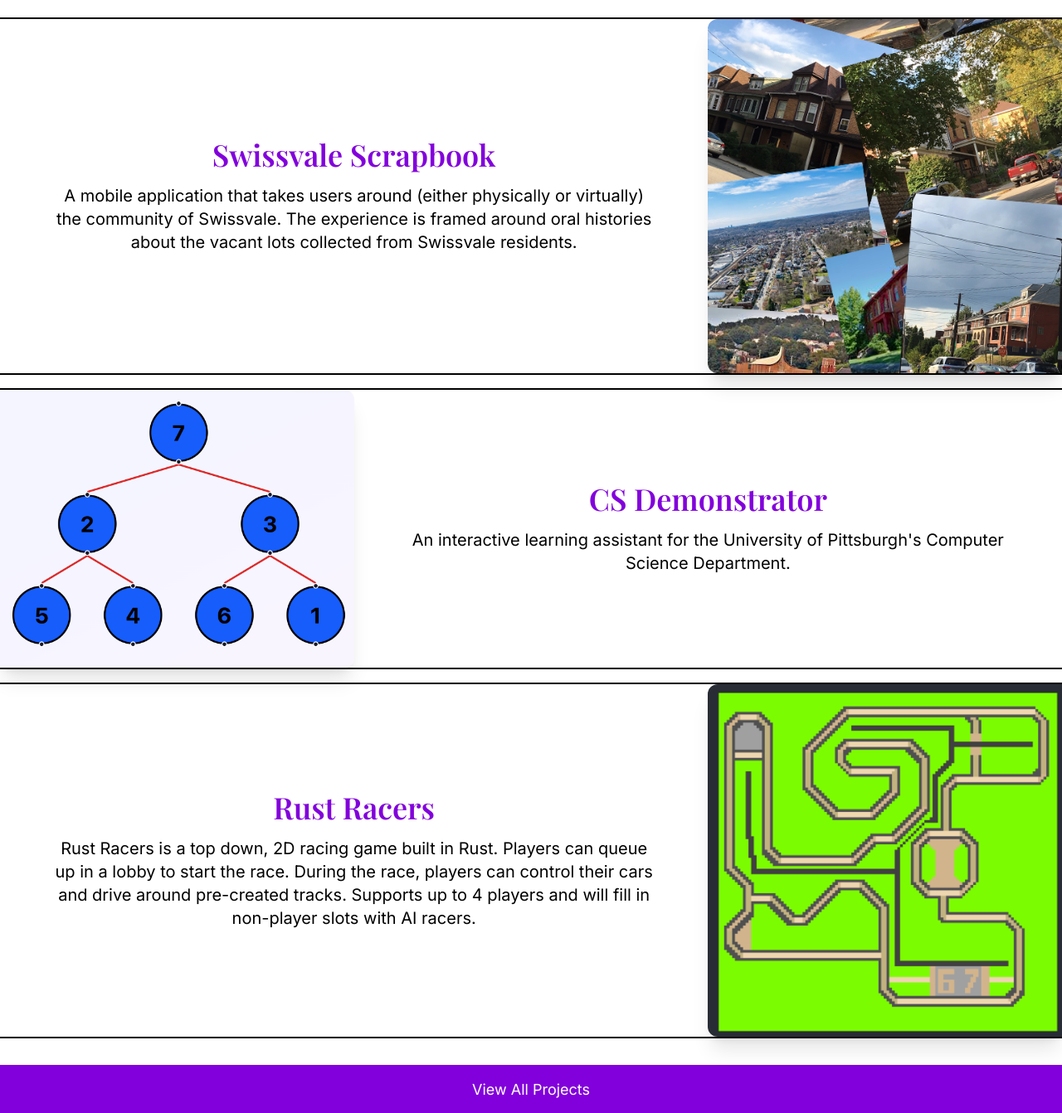
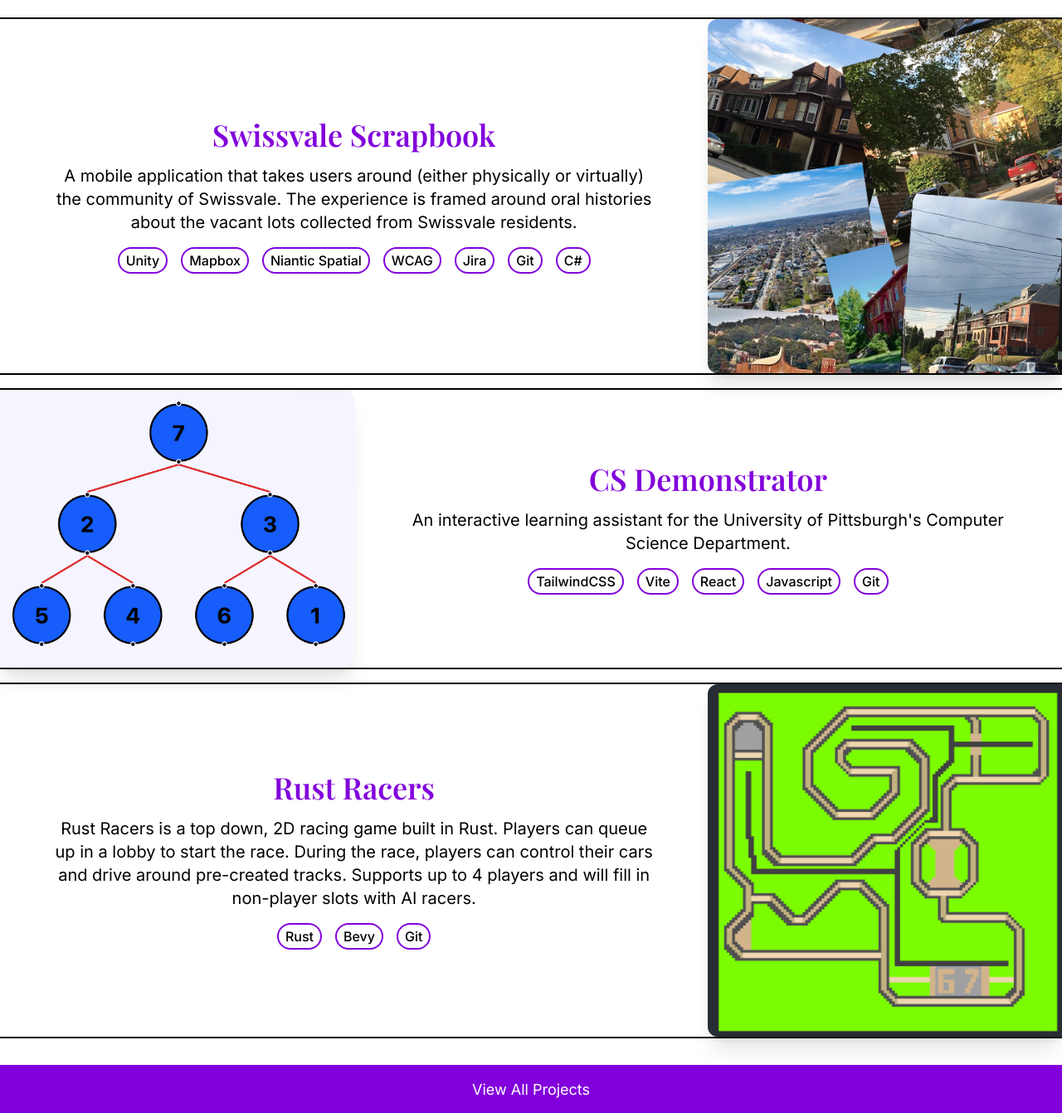
Before and after one commit to thegbars/thegbars.github.io, a React (Vite) app: page / in a window 1280 px wide. Shown: the part 819-2161 px from the top of the page at 83% size. Built offline with nearby package versions, Linux system fonts and the light colour scheme.

Commit message:
added tags to featured projects

```diff
--- a/src/components/FeaturedProjects.tsx
+++ b/src/components/FeaturedProjects.tsx
@@ -1,6 +1,7 @@
 import ScrapbookImg from "@/assets/scrapbookicon.png"
 import RustRacerImg from "@/assets/rustracers.png"
 import CSDemoImg from "@/assets/csdemo.png"
+import { Badge } from "@/components/ui/badge.tsx"
 
 export default function FeaturedProjects(){
     return(
@@ -14,6 +15,15 @@ export default function FeaturedProjects(){
                             A mobile application that takes users around (either physically or virtually) the community of Swissvale.
                             The experience is framed around oral histories about the vacant lots collected from Swissvale residents.
                         </p>
+                        <div className="flex justify-center gap-4">
+                            <Badge variant="purple" className="text-md">Unity</Badge>
+                            <Badge variant="purple" className="text-md">Mapbox</Badge>
+                            <Badge variant="purple" className="text-md">Niantic Spatial</Badge>
+                            <Badge variant="purple" className="text-md">WCAG</Badge>
+                            <Badge variant="purple" className="text-md">Jira</Badge>
+                            <Badge variant="purple" className="text-md">Git</Badge>
+                            <Badge variant="purple" className="text-md">C#</Badge>
+                        </div>
                     </div>
                     <div className="md:order-2 order-1 flex md:justify-end justify-center">
                         <img className="md:h-full md:max-h-[30em] md:w-auto w-full h-auto object-contain md:rounded-l-xl md:shadow-xl max-md:rounded-b-xl" src={ScrapbookImg} alt="" />
@@ -28,6 +38,13 @@ export default function FeaturedProjects(){
                         <p className="text-xl px-16">
                             An interactive learning assistant for the University of Pittsburgh's Computer Science Department.
                         </p>
+                        <div className="flex justify-center gap-4">
+                            <Badge variant="purple" className="text-md">TailwindCSS</Badge>
+                            <Badge variant="purple" className="text-md">Vite</Badge>
+                            <Badge variant="purple" className="text-md">React</Badge>
+                            <Badge variant="purple" className="text-md">Javascript</Badge>
+                            <Badge variant="purple" className="text-md">Git</Badge>
+                        </div>
                     </div>
                     <div className="order-1 flex md:justify-start justify-center">
                         <img className="md:h-full md:max-h-[30em] md:w-auto w-full h-auto object-contain md:rounded-r-xl md:shadow-xl max-md:rounded-b-xl" src={CSDemoImg} alt="" />
@@ -43,6 +60,11 @@ export default function FeaturedProjects(){
                             Rust Racers is a top down, 2D racing game built in Rust. Players can queue up in a lobby to start the race. During the race, players can control their cars and drive around pre-created tracks.
                             Supports up to 4 players and will fill in non-player slots with AI racers.
                         </p>
+                        <div className="flex justify-center gap-4">
+                            <Badge variant="purple" className="text-md">Rust</Badge>
+                            <Badge variant="purple" className="text-md">Bevy</Badge>
+                            <Badge variant="purple" className="text-md">Git</Badge>
+                        </div>
                     </div>
                     <div className="md:order-2 order-1 flex md:justify-end justify-center">
                         <img className="md:h-full md:max-h-[30em] md:w-auto w-full h-auto object-contain md:rounded-l-xl md:shadow-xl max-md:rounded-b-xl" src={RustRacerImg} alt="" />
--- a/src/components/ui/badge.tsx
+++ b/src/components/ui/badge.tsx
@@ -18,6 +18,8 @@ const badgeVariants = cva(
           "border-border text-foreground [a&]:hover:bg-accent [a&]:hover:text-accent-foreground",
         ghost: "[a&]:hover:bg-accent [a&]:hover:text-accent-foreground",
         link: "text-primary underline-offset-4 [a&]:hover:underline",
+        purple:
+          "border-border border-2 border-purple-700 text-foreground",
       },
     },
     defaultVariants: {
```
